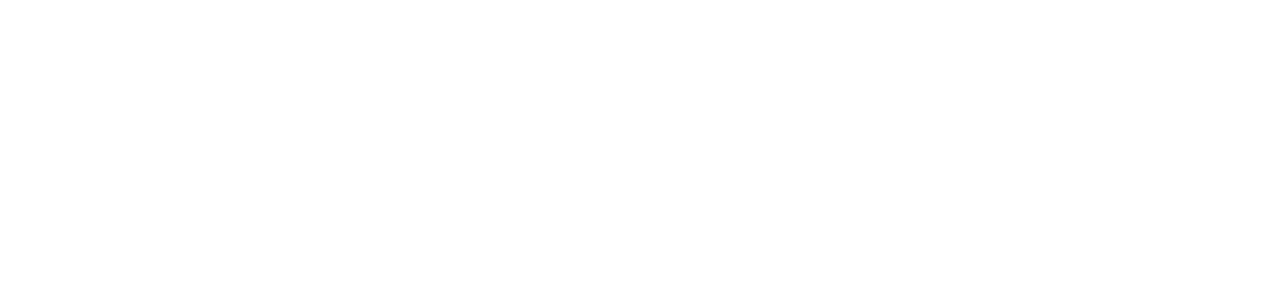
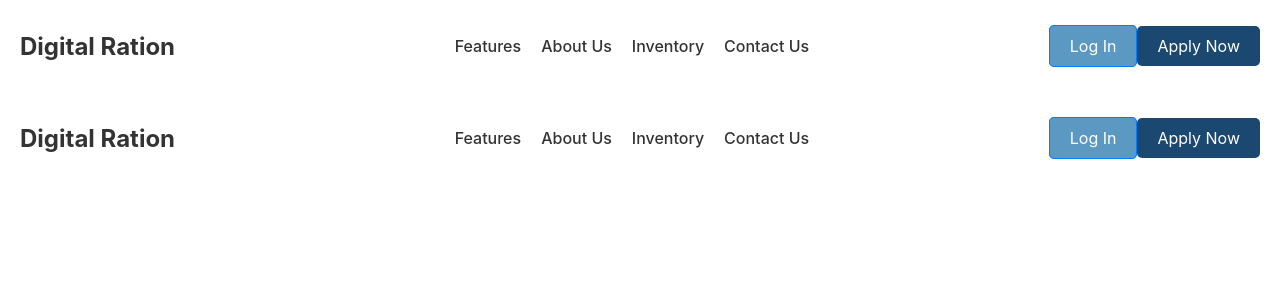
Before and after one commit to rohanfukat/NFC3_Systumm-Overloaded, a React (Create React App) app in the folder frontend/: page /Navbar in a window 1280 px wide. Before the commit this address had no page. Shown: the top 300 px of the page. Built offline with nearby package versions, Linux system fonts and the light colour scheme.

Commit message:
created half frontend

```diff
--- a/frontend/src/App.jsx
+++ b/frontend/src/App.jsx
@@ -5,12 +5,15 @@
 import Signup from './Signup';
 import Dashboard from './Dashboard';
 import OrderPage from './OrderPage';
+import Navbar from './Navbar';
 
 function App() {
   return (
     <Router>
+      <Navbar />
       <Routes>
         <Route path="/" element={<Home />} />
+        <Route path='/Navbar' element={<Navbar />} />
         <Route path="/login" element={<Login />} />
         <Route path="/signup" element={<Signup />} />
         <Route path="/dashboard" element={<Dashboard />} />
--- a/frontend/src/Home.jsx
+++ b/frontend/src/Home.jsx
@@ -1,8 +1,10 @@
 import React from 'react';
 import './Home.css';
+import './Navbar';
 
 function Home() {
     return (
+
         <div className="home-container">
             <header className="hero-section">
                 <div className="hero-content">
--- /dev/null
+++ b/frontend/src/Navbar.css
@@ -0,0 +1,50 @@
+.navbar {
+    display: flex;
+    justify-content: space-between;
+    align-items: center;
+    padding: 20px;
+    background-color: #fff;
+}
+
+.logo {
+    font-size: 24px;
+    font-weight: bold;
+    color: #333;
+}
+
+.nav-links {
+    list-style: none;
+    display: flex;
+    gap: 20px;
+}
+
+.nav-links a {
+    text-decoration: none;
+    color: #333;
+    font-weight: 500;
+}
+
+.nav-buttons a {
+    padding: 10px 20px;
+    border-radius: 5px;
+    text-decoration: none;
+    color: white;
+}
+
+.login-btn {
+    background-color: #5B99C2;
+    color: #007bff;
+    border: 1px solid #007bff;
+}
+
+.apply-btn {
+    background-color: #1A4870;
+}
+
+.nav-buttons a:hover {
+    opacity: 0.8;
+}
+
+.login-btn {
+    color: black;
+}
--- /dev/null
+++ b/frontend/src/Navbar.jsx
@@ -0,0 +1,26 @@
+import React from 'react';
+import './Navbar.css';
+
+function Navbar() {
+    return (
+        <nav className="navbar">
+            <div className="logo">Digital Ration</div>
+            <ul className="nav-links">
+                <li><a href="#features">Features</a></li>
+                <li><a href="#about">About Us</a></li>
+                <li><a href="#about">Inventory</a></li>
+                <li><a href="#contact">Contact Us</a></li>
+
+
+
+            </ul>
+
+            <div className="nav-buttons">
+                <a href="/login" className="login-btn">Log In</a>
+                <a href="/apply" className="apply-btn">Apply Now</a>
+            </div>
+        </nav>
+    );
+}
+
+export default Navbar;
```
